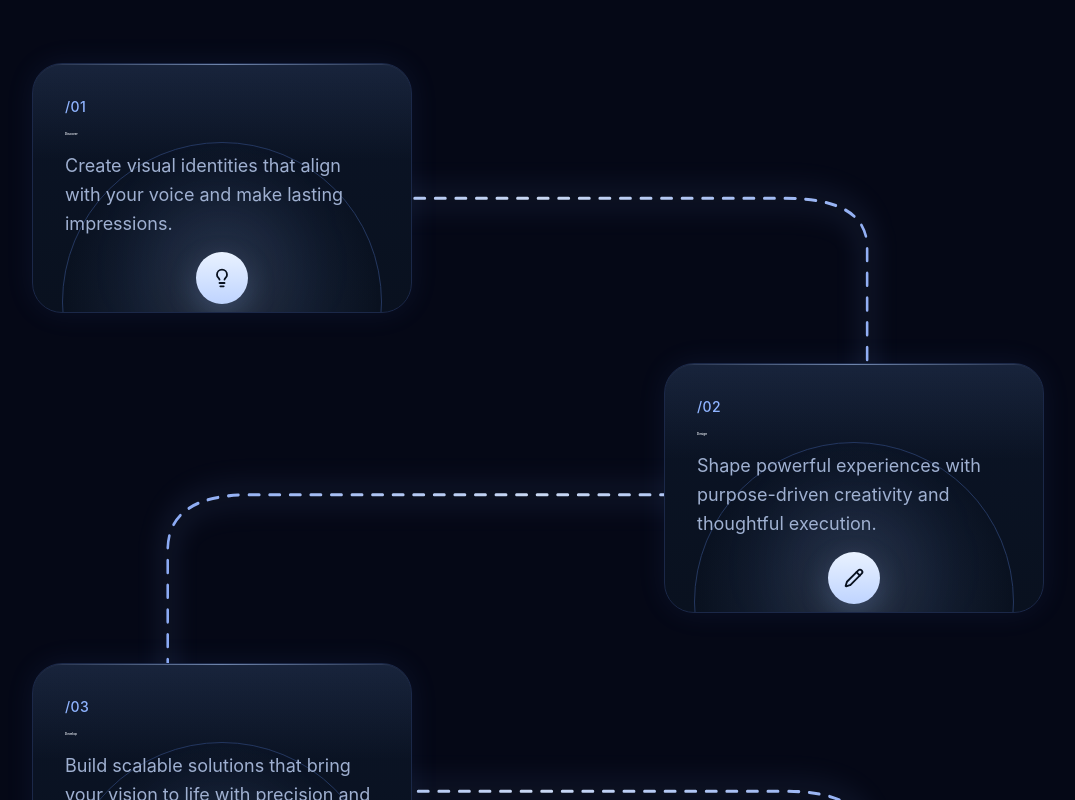
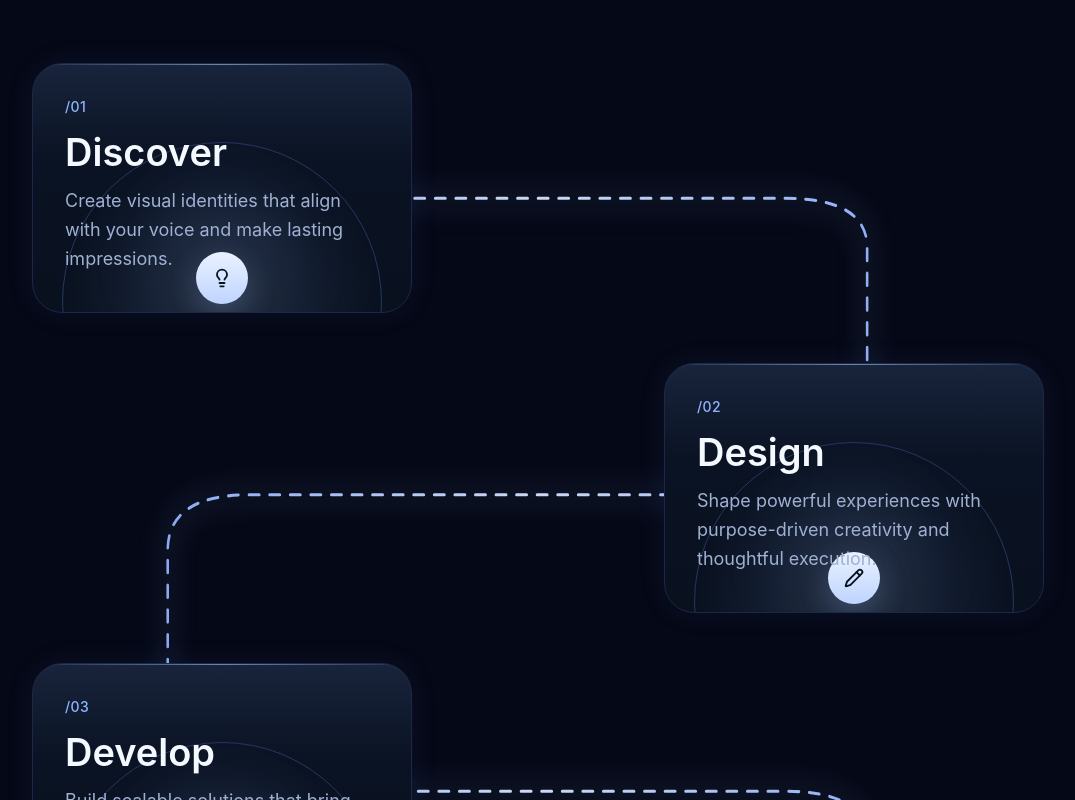
Before and after one commit to Takmim00/Aurevian, a React (Vite) app: page / in a window 1280 px wide. Shown: the part 5280-6080 px from the top of the page, without its empty margins (102-1177 px from the left). Built offline with nearby package versions, Linux system fonts and the light colour scheme.

Commit message:
add animated scroll-driven process timeline component

```diff
--- a/src/components/Process.jsx
+++ b/src/components/Process.jsx
@@ -259,7 +259,7 @@ export default function Process() {
 
                     <div className="relative z-10">
                       <p className="text-[14px] font-medium tracking-wide text-[#8fb4ff]">{step.id}</p>
-                      <h3 className="mt-4 text-[3px] font-semibold leading-none text-[#f4f8ff]">{step.title}</h3>
+                      <h3 className="mt-4 text-[38px] font-semibold leading-none text-[#f4f8ff]">{step.title}</h3>
                       <p className="mt-4 mb-3 text-[18px] leading-[1.6] text-[#9fb0d1]">{step.description}</p>
                     </div>
 
```
